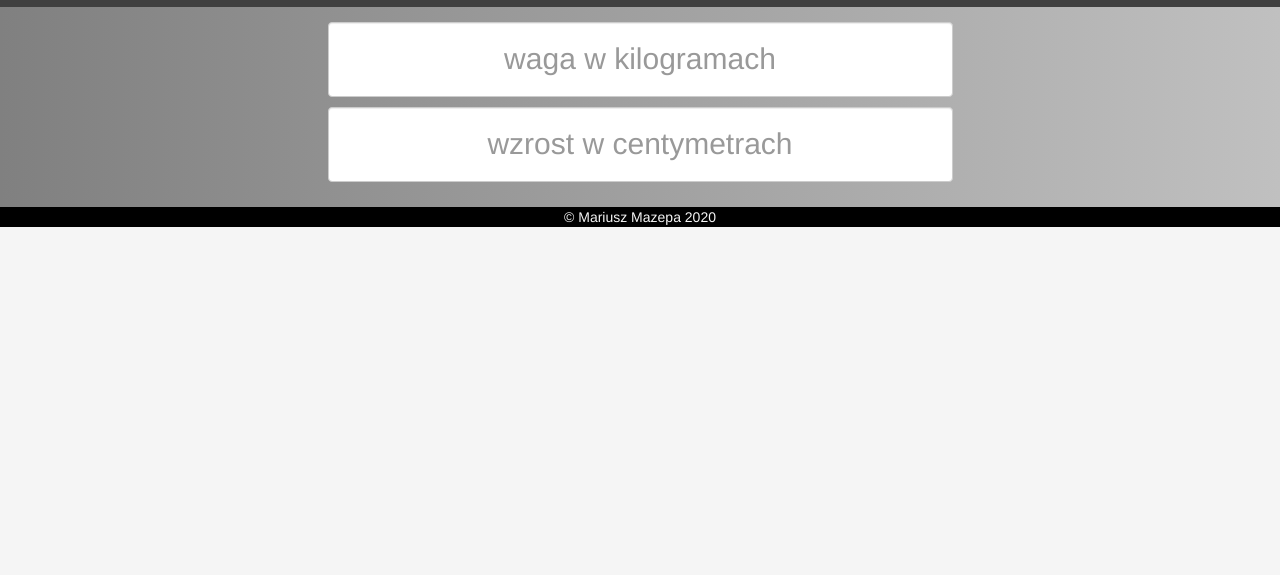
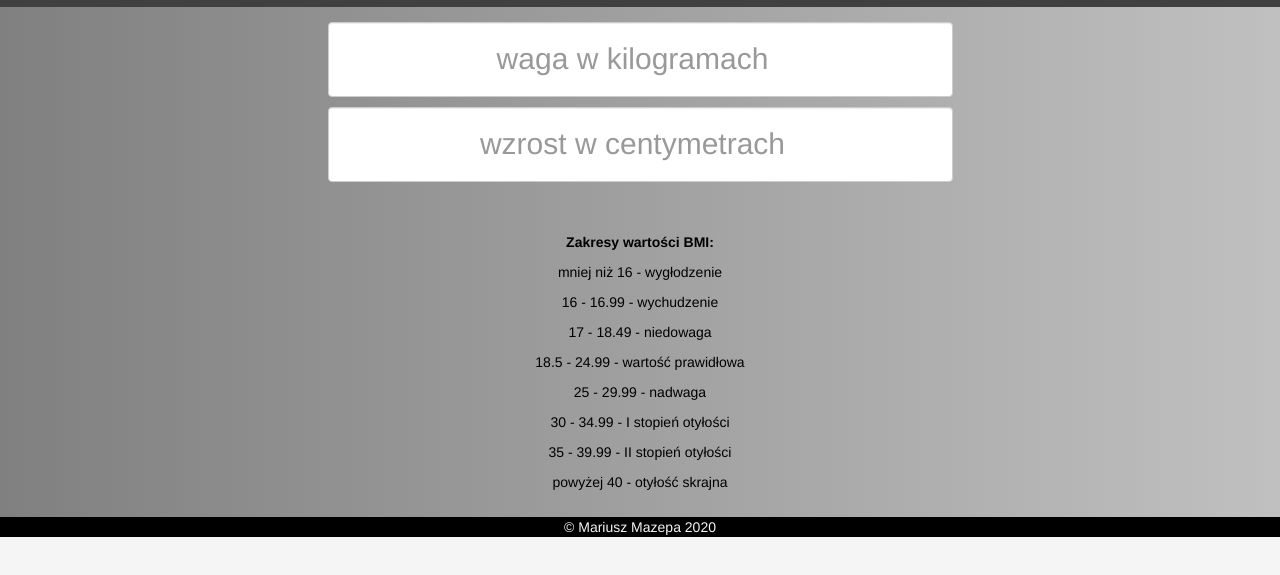
Before and after one commit to mmazepa/BMI_AngularJS, a plain HTML site: page src/index.html in a window 1280 px wide. Shown: the part 63-638 px from the top of the page. Drawn offline with nearby package versions, Linux system fonts and the light colour scheme.

Commit message:
Zakresy w polach numerycznych, opisy poszczególnych wartości.

```diff
--- a/src/assets/css/style.less
+++ b/src/assets/css/style.less
@@ -25,7 +25,12 @@ body {
     }
     .yourBMI {
       text-align: center;
+      margin-top: 50px;
       font-size: 200%;
+    }
+    .infoBMI {
+      text-align: center;
+      margin-top: 50px;
     }
   }
 
--- a/src/index.html
+++ b/src/index.html
@@ -15,12 +15,36 @@
             <h1>Kalkulator wskaźnika BMI</h1>
         </div>
         <div class="app container" data-ng-app="">
-            <p><input type="text" class="form-control" placeholder="waga w kilogramach" data-ng-model="weight"></p>
-            <p><input type="text" class="form-control" placeholder="wzrost w centymetrach" data-ng-model="height"></p>
+            <p>
+                <input  type="number"
+                        class="form-control"
+                        placeholder="waga w kilogramach"
+                        data-ng-model="weight"
+                        min="0"
+                        step="1">
+            </p>
+            <p>
+                <input  type="number"
+                        class="form-control"
+                        placeholder="wzrost w centymetrach"
+                        data-ng-model="height"
+                        min="0"
+                        step="1">
+            </p>
             <p class="yourBMI">
-                <!-- <strong>Twoje BMI:</strong> -->
                 {{ (weight>0) && (height>0) ? "Twoje BMI: " + weight/(height/100*height/100) : null }}
             </p>
+            <div class="infoBMI">
+                <p><strong>Zakresy wartości BMI:</strong></p>
+                <p>mniej niż 16 - wygłodzenie</p>
+                <p>16 - 16.99 - wychudzenie</p>
+                <p>17 - 18.49 - niedowaga</p>
+                <p>18.5 - 24.99 - wartość prawidłowa</p>
+                <p>25 - 29.99 - nadwaga</p>
+                <p>30 - 34.99 - I stopień otyłości</p>
+                <p>35 - 39.99 - II stopień otyłości</p>
+                <p>powyżej 40 - otyłość skrajna</p>
+            </div>
         </div>
         <div class="footer container">
             © Mariusz Mazepa 2020
```
Also changed, not shown: src/assets/css/style.css.
